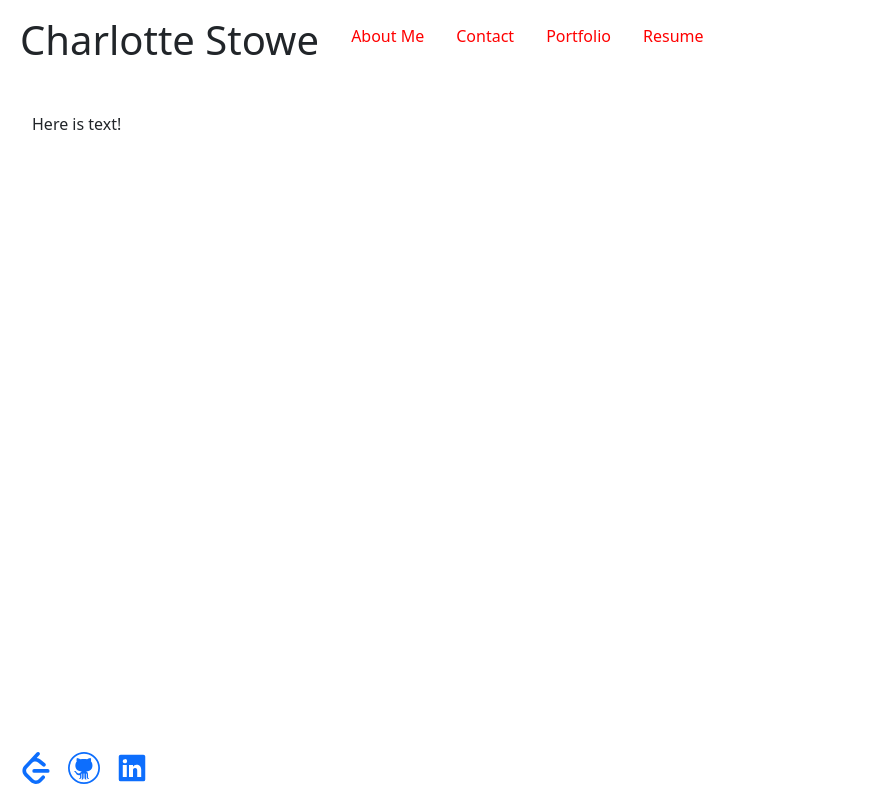
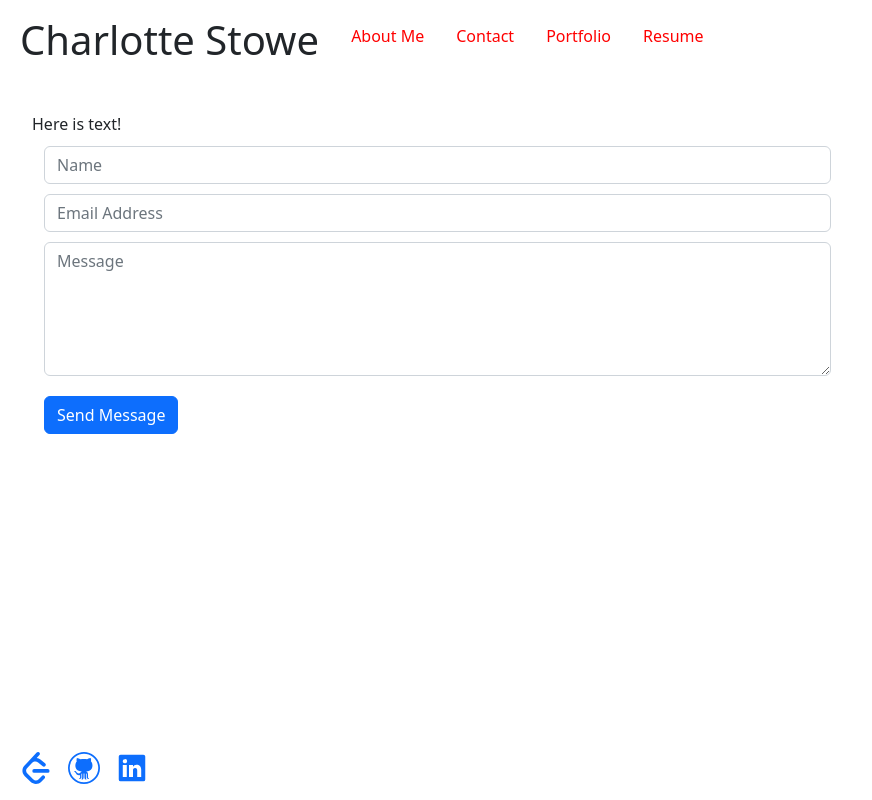
Before and after one commit to Charlotte-St/react-portfolio, a React (Vite) app: page /contact in a window 1280 px wide. Shown: the whole page, without its empty margins (0-872 px from the left). Built offline with nearby package versions, Linux system fonts and the light colour scheme.

Commit message:
Starting to add contact form

```diff
--- a/src/App.css
+++ b/src/App.css
@@ -43,3 +43,9 @@ main {
   padding-top: 5em;
   padding-bottom: 5em;
 }
+
+.form input, textarea, button {
+  display: block;
+  margin-top: 10px;
+  margin-bottom: 10px;
+}
--- /dev/null
+++ b/src/components/UI/ContactForm.jsx
@@ -0,0 +1,44 @@
+import { useState } from 'react';
+
+export default function ContactForm(){
+    const [name, setName] = useState('');
+    const [emailAddress, setEmail] = useState('');
+    const [message, setMessage] = useState('');
+
+    const nameInputCheck = (e) => {
+        const {input, value } = e.target;
+    }
+
+    return (
+        <div className='container'>
+            <form className='form'>
+                <input
+                    value = {name}
+                    name = 'nameVal'
+                    type = 'text'
+                    placeholder='Name'
+                    className='form-control'
+                    size='30'
+                />
+                <input
+                    value = {emailAddress}
+                    name = 'emailVal'
+                    type = 'email'
+                    placeholder = 'Email Address'
+                    className='form-control'
+                />
+                <textarea
+                    value = {message}
+                    name = 'messageVal'
+                    type = 'textarea'
+                    placeholder = 'Message'
+                    className='form-control'
+                    rows='5'
+                />
+                <button type ='submit' className='btn btn-primary'>
+                    Send Message
+                </button>
+            </form>
+        </div>
+    )
+}
--- a/src/pages/Contact.jsx
+++ b/src/pages/Contact.jsx
@@ -1,5 +1,10 @@
+import ContactForm from "../components/UI/ContactForm"
+
 export default function ContactPage(){
     return (
-        <div>Here is text!</div>
+
+        <div>Here is text!
+            <ContactForm />
+        </div>
     )
 }
```
